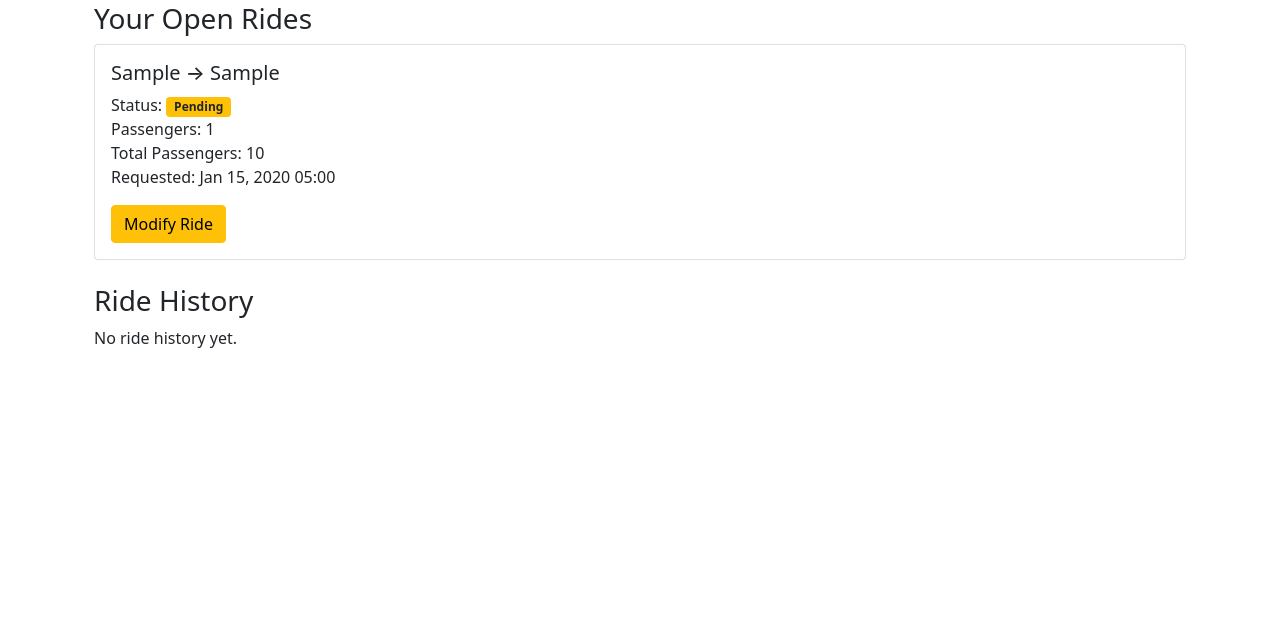
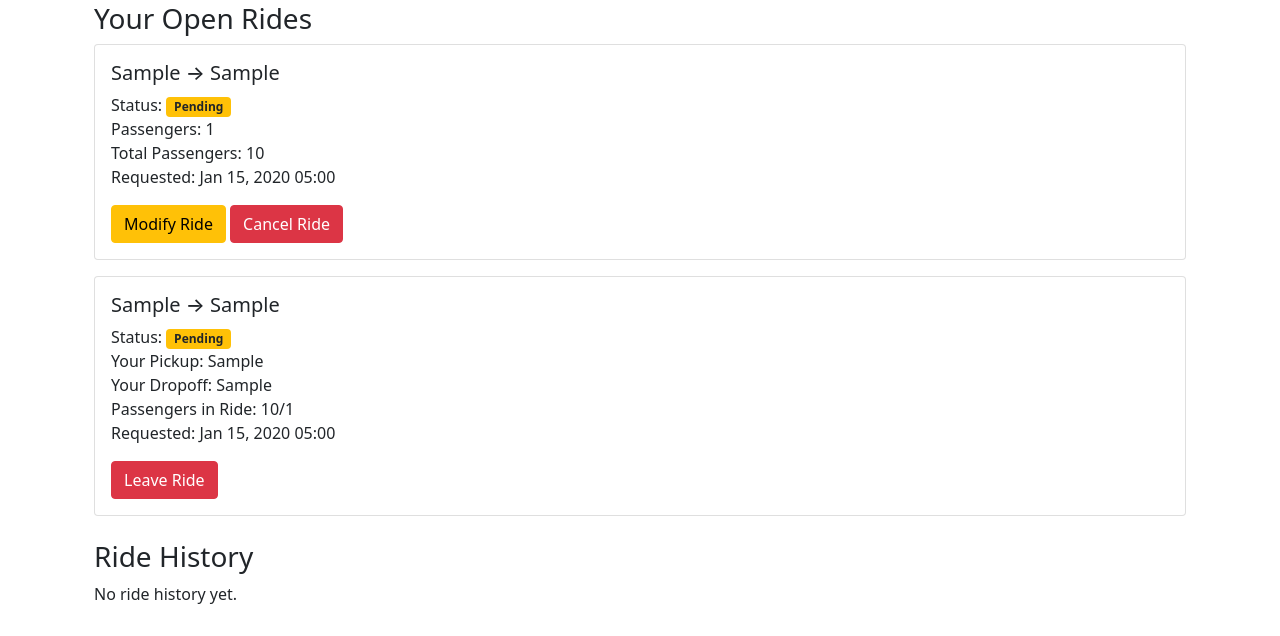
Before and after one commit to shenxingy/ride-sharing-service-webapp, a Django app: page /rider/dashboard/ in a window 1280 px wide. Shown: the part 164-800 px from the top of the page. Run offline with Django 5.2, Linux system fonts and the light colour scheme; a user stored in the database is signed in; tables that the repository leaves empty hold one stand-in row (values such as "Sample post"); parts of the project's set-up code (start-up, migrations or seed data) failed here and were passed over; some libraries are stand-ins or nearby versions.

Commit message:
update sharer logic(not finished yet, have to rebuild the database)

```diff
--- a/docker-deploy/web-app/requirements.txt
+++ b/docker-deploy/web-app/requirements.txt
@@ -4,3 +4,4 @@ python-dotenv>=1.0.0
 django-crispy-forms>=2.0
 crispy-bootstrap5>=0.7
 requests>=2.26.0
+pytz>=2021.1
--- a/docker-deploy/web-app/rider/models.py
+++ b/docker-deploy/web-app/rider/models.py
@@ -32,6 +32,8 @@ class Ride(models.Model):
 class RideShare(models.Model):
     ride = models.ForeignKey(Ride, on_delete=models.CASCADE, related_name='shared_rides')
     rider = models.ForeignKey(User, on_delete=models.CASCADE)
+    pickup_location = models.CharField(max_length=255)
+    dropoff_location = models.CharField(max_length=255)
     passenger_count = models.IntegerField()
     created_at = models.DateTimeField(auto_now_add=True)
 
--- a/docker-deploy/web-app/rider/templates/rider/dashboard.html
+++ b/docker-deploy/web-app/rider/templates/rider/dashboard.html
@@ -5,16 +5,17 @@
 <div class="container mt-5">
     <h2>Rider Dashboard</h2>
 
-    {# Show Request and Share buttons only if no open rides exist #}
+    {# Show Request Ride button only if no open rides exist #}
     {% if not open_rides %}
     <div class="mb-4">
         <a href="{% url 'request_ride' %}" class="btn btn-primary">Request a Ride</a>
     </div>
     {% endif %}
 
-    {# Open Rides Section #}
-    {% if open_rides %}
+    {% if open_rides or sharer_rides %}
     <h3 class="mt-4">Your Open Rides</h3>
+
+    {# Rides Created by the User (Requester) #}
     {% for ride in open_rides %}
     <div class="card mb-3">
         <div class="card-body">
@@ -36,10 +37,42 @@
 
             {% if ride.status == 'PENDING' %}
             <a href="{% url 'edit_ride' ride.id %}" class="btn btn-warning">Modify Ride</a>
+            <a href="{% url 'cancel_ride' ride.id %}" class="btn btn-danger">Cancel Ride</a>
             {% endif %}
         </div>
     </div>
     {% endfor %}
+
+    {# Rides Joined as a Sharer #}
+    {% for share in sharer_rides %}
+    <div class="card mb-3">
+        <div class="card-body">
+            <h5 class="card-title">{{ share.ride.pickup_location }} → {{ share.ride.dropoff_location }}</h5>
+            <p class="card-text">
+                Status:
+                {% if share.ride.status == 'PENDING' %}
+                <span class="badge bg-warning text-dark">Pending</span>
+                {% elif share.ride.status == 'CONFIRMED' %}
+                <span class="badge bg-info text-dark">Confirmed</span>
+                {% endif %}
+                <br>
+                Your Pickup: {{ share.pickup_location }}<br>
+                Your Dropoff: {{ share.dropoff_location }}<br>
+                Passengers in Ride: {{ share.ride.total_passengers }}/{{ share.ride.passenger_count }}<br>
+                Requested: {{ share.ride.created_at|date:"M d, Y H:i" }}
+            </p>
+
+            {% if share.ride.status == 'PENDING' %}
+            <form method="POST" action="{% url 'rider_dashboard' %}">
+                {% csrf_token %}
+                <input type="hidden" name="leave_ride_id" value="{{ share.id }}">
+                <button type="submit" class="btn btn-danger">Leave Ride</button>
+            </form>
+            {% endif %}
+        </div>
+    </div>
+    {% endfor %}
+
     {% endif %}
 
     {% if not open_rides %}
@@ -74,26 +107,7 @@
             </div>
         </form>
 
-        <script>
-            function initAutocomplete() {
-                let options = { componentRestrictions: { country: "us" } };
-
-                let pickupAutocomplete = new google.maps.places.Autocomplete(
-                    document.getElementById("id_sharer_pickup"), options
-                );
-
-                let dropoffAutocomplete = new google.maps.places.Autocomplete(
-                    document.getElementById("id_sharer_dropoff"), options
-                );
-            }
-
-            window.onload = function () {
-                initAutocomplete();
-            };
-        </script>
-        </form>
-
-        {# Display Search Results #}
+        {# Display Search Results with Join Ride Form #}
         {% if search_performed %}
             <h4>Search Results</h4>
             {% if search_results %}
@@ -105,7 +119,14 @@
                             Arrival Time: {{ ride.required_arrival_time|date:"M d, Y H:i" }}<br>
                             Passengers: {{ ride.total_passengers }}/{{ ride.passenger_count }}<br>
                         </p>
-                        <a href="{% url 'join_ride' ride.id %}" class="btn btn-success">Join Ride</a>
+                        <form method="POST" action="{% url 'rider_dashboard' %}">
+                            {% csrf_token %}
+                            <input type="hidden" name="join_ride_id" value="{{ ride.id }}">
+                            <input type="hidden" name="sharer_pickup" value="{{ request.GET.sharer_pickup }}">
+                            <input type="hidden" name="sharer_dropoff" value="{{ request.GET.sharer_dropoff }}">
+                            <input type="hidden" name="passenger_count" value="{{ request.GET.passenger_count }}">
+                            <button type="submit" class="btn btn-success mt-2">Join Ride</button>
+                        </form>
                     </div>
                 </div>
                 {% endfor %}
--- a/docker-deploy/web-app/rider/views.py
+++ b/docker-deploy/web-app/rider/views.py
@@ -1,5 +1,6 @@
 import os
 import json
+import pytz
 import requests
 from datetime import datetime
 from django.db.models import Q
@@ -133,7 +134,9 @@ def get_eta(request):
 
 @login_required
 def rider_dashboard(request):
-    """Display user's rides and allow searching for open rides."""
+    """Display user's rides, allow searching, and process ride joining."""
+
+    # User's own rides
     open_rides = Ride.objects.filter(
         rider=request.user,
         status__in=['PENDING', 'CONFIRMED']
@@ -144,41 +147,59 @@ def rider_dashboard(request):
         status__in=['COMPLETED', 'CANCELLED']
     ).order_by('-created_at')
 
+    # Rides user has joined as a sharer
+    sharer_rides = RideShare.objects.filter(rider=request.user).select_related('ride')
+
     search_results = []
     search_performed = False
-    print("Candidate Rides:", Ride.objects.filter(status="PENDING").exclude(rider=request.user))
 
+    if request.method == "POST":
+        # Handle Joining a Ride directly from Dashboard
+        if "join_ride_id" in request.POST:
+            ride_id = request.POST.get("join_ride_id")
+            sharer_pickup = request.POST.get("sharer_pickup")
+            sharer_dropoff = request.POST.get("sharer_dropoff")
+            passenger_count = int(request.POST.get("passenger_count", 1))
+
+            ride = get_object_or_404(Ride, id=ride_id, status='PENDING', allow_sharing=True)
+
+            # Check if adding sharer would exceed max passengers
+            total_passengers = ride.passenger_count + sum(s.passenger_count for s in ride.shared_rides.all()) + passenger_count
+            MAX_PASSENGERS = 4  # Example limit
+
+            if total_passengers > MAX_PASSENGERS:
+                messages.error(request, "Ride is full. Cannot accommodate more passengers.")
+            else:
+                # Create RideShare entry
+                RideShare.objects.create(
+                    ride=ride,
+                    rider=request.user,
+                    passenger_count=passenger_count,
+                    pickup_location=sharer_pickup,
+                    dropoff_location=sharer_dropoff
+                )
+                ride.total_passengers = total_passengers
+                ride.save()
+                messages.success(request, "Successfully joined the ride!")
+
+            return redirect("rider_dashboard")  # Redirect to refresh the page
+
+    # Handle Searching for Rides
     if request.method == "GET" and "search" in request.GET:
-        # 获取搜索参数
         sharer_pickup = request.GET.get("sharer_pickup", "").strip()
         sharer_dropoff = request.GET.get("sharer_dropoff", "").strip()
         earliest_arrival = request.GET.get("earliest_arrival")
         latest_arrival = request.GET.get("latest_arrival")
         passenger_count = request.GET.get("passenger_count")
-        if earliest_arrival:
-            try:
-                earliest_arrival_dt = datetime.strptime(earliest_arrival, "%Y-%m-%dT%H:%M")
-            except ValueError:
-                print("Invalid earliest arrival format:", earliest_arrival)
 
-        if latest_arrival:
-            try:
-                latest_arrival_dt = datetime.strptime(latest_arrival, "%Y-%m-%dT%H:%M")
-            except ValueError:
-                print("Invalid latest arrival format:", latest_arrival)
-
-        # 构建基本查询（仅搜索 "PENDING" 状态的 Ride）
-        query = Q(status="PENDING")
-
-
-        # 获取候选行程
+        # Filter rides based on criteria
+        query = Q(status="PENDING", allow_sharing=True)
         candidate_rides = Ride.objects.filter(query).exclude(rider=request.user).order_by('required_arrival_time')
 
-        # 进一步优化匹配
+        # Further refine results using route optimization
         valid_rides = []
         current_time = now()
         for ride in candidate_rides:
-            # 计算共享路线
             route_info = get_optimized_route(
                 requester_pickup=ride.pickup_location,
                 requester_dropoff=ride.dropoff_location,
@@ -190,20 +211,27 @@ def rider_dashboard(request):
                 requester_eta = current_time + timedelta(minutes=route_info["requester_duration"])
                 sharer_eta = current_time + timedelta(minutes=route_info["sharer_duration"])
 
-                # 确保 Sharer 和 Requester 都能按时到达
-                if requester_eta <= ride.required_arrival_time and (sharer_eta <= latest_arrival_dt and sharer_eta >= earliest_arrival_dt):
+                # Convert settings.TIME_ZONE (str) to a tzinfo object
+                timezone = pytz.timezone(settings.TIME_ZONE)
+                latest_arrival_dt = timezone.localize(datetime.strptime(latest_arrival, "%Y-%m-%dT%H:%M"))
+                earliest_arrival_dt = timezone.localize(datetime.strptime(earliest_arrival, "%Y-%m-%dT%H:%M"))
+
+                # Ensure Sharer and Requester can arrive on time
+                if requester_eta <= ride.required_arrival_time and (earliest_arrival_dt <= sharer_eta <= latest_arrival_dt):
                     valid_rides.append(ride)
 
         search_results = valid_rides
         search_performed = True
 
-    return render(request, 'rider/dashboard.html', {
-        'open_rides': open_rides,
-        'closed_rides': closed_rides,
-        'search_results': search_results,
-        'search_performed': search_performed,
-         "GOOGLE_MAPS_API_KEY": GOOGLE_MAPS_API_KEY
+    return render(request, "rider/dashboard.html", {
+        "open_rides": open_rides,
+        "sharer_rides": sharer_rides,
+        "closed_rides": closed_rides,
+        "search_results": search_results,
+        "search_performed": search_performed,
+        "GOOGLE_MAPS_API_KEY": GOOGLE_MAPS_API_KEY,
     })
+
 
 @login_required
 def request_ride(request):
@@ -285,4 +313,4 @@ def join_ride(request, ride_id):
     else:
         form = JoinRideForm()
 
-    return render(request, 'rider/join_ride.html', {'form': form, 'ride': ride})
+    return render(request, 'rider/dashboard.html')
```
